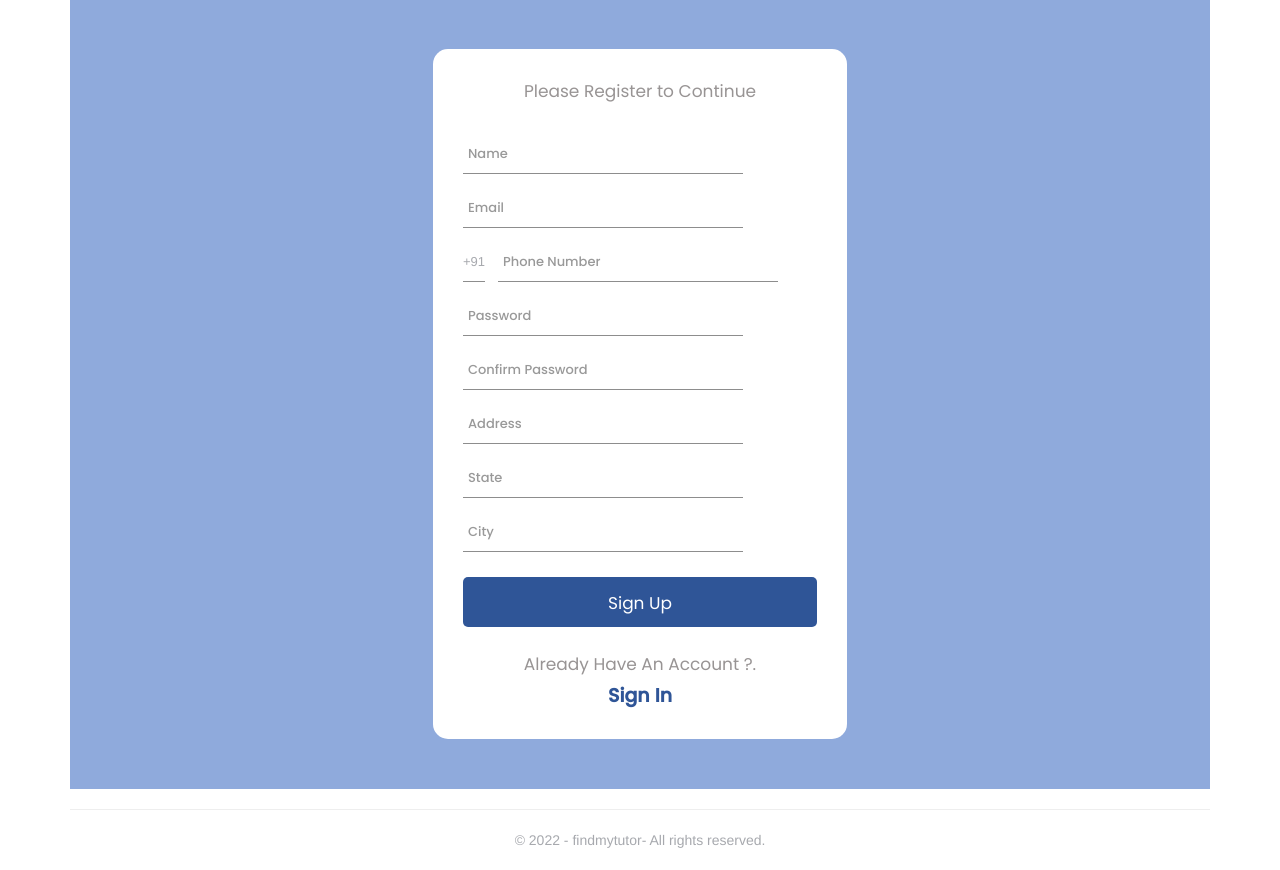
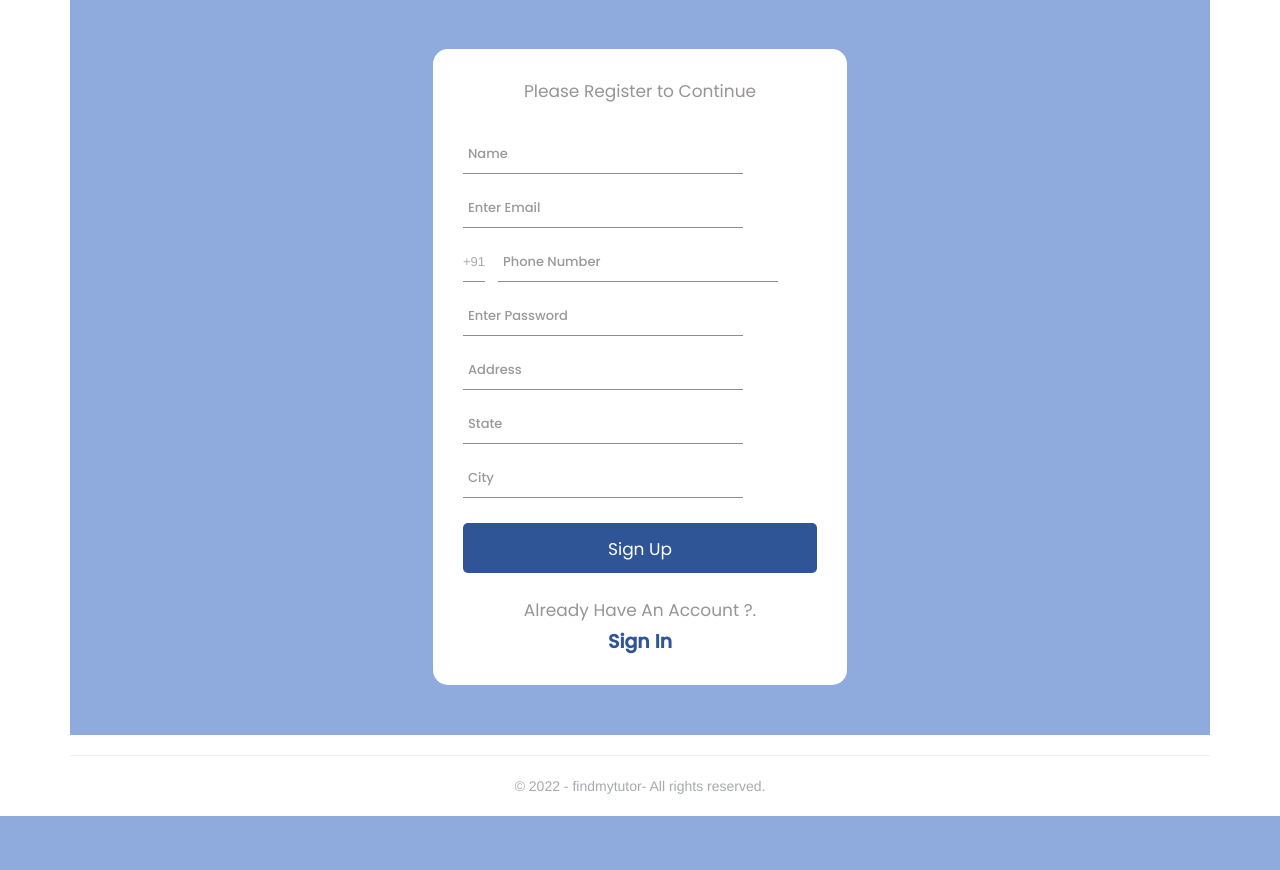
Before and after one commit to Ritika2704/findmytutor, an ASP.NET MVC app: page /Login/RegisterPage in a window 1280 px wide. Shown: the part 51-921 px from the top of the page. After the commit the page ends 867 px from the top, so only its background shows below. Run offline with ASP.NET Core 8 and stand-ins for ASP.NET MVC 5, Linux system fonts and the light colour scheme; the project's own start-up code is not run; a stand-in starts its controllers and pages; some libraries are stand-ins or nearby versions.

Commit message:
added html helpers in register page

```diff
--- a/findmytutor/Views/Login/RegisterPage.cshtml
+++ b/findmytutor/Views/Login/RegisterPage.cshtml
@@ -31,36 +31,45 @@
                 <div id="divRegistermsg" class="alert alert-success" style="display:none; z-index: 1050; position: relative; padding: 5px 10px; margin: 5px 0;">
                     <strong></strong>
                 </div>
+                @*<div class="register-form" id="emailId">*@
+                <center>@Html.ValidationSummary(true, null, new { @class = "text-danger", style = "font-size:20px" })</center>
+                @using (Html.BeginForm("AddUser", "Register", FormMethod.Post, new { @id = "Registerform", @class = "mb-lg", role = "form", enctype = "multipart/form-data" }))
+                {
+                    @Html.AntiForgeryToken()
+            <div class="form-input">
+                @*<input type="text" name="Name" id="Name" class="form-control" placeholder="Name" required>*@
+                @Html.TextBoxFor(m => m.Name, new { @id = "Name", @class = "form-control", @required = "required", @placeholder = "Name", @autocomplete = "off" })
+            </div>
 
-                <div class="register-form" id="emailId">
-                    <form id="Registerform">
                  <div class="form-input">
-                            <input type="text" name="Name" id="Name" class="form-control" placeholder="Name" required>
-                        </div>
-                        <div class="form-input">
-                            <input type="text" name="Email" id="emailid" class="form-control" placeholder="Email" required>
+                @Html.TextBoxFor(m => m.EmailAddress, new { @id = "yourEmail", @class = "form-control", @required = "required", @placeholder = "Enter Email", @autocomplete = "off" })
             </div>
                  <div class="form-input number_in">
-                            <input id="txtMobileNo" type="text" name="MobileNumber" class="form-control" placeholder="Phone Number" required>
+                     @*<input id="txtMobileNo" type="text" name="MobileNumber" class="form-control" placeholder="Phone Number" required>*@
+                     @Html.TextBoxFor(m => m.MobileNumber, new { @id = "txtMobileNo", @class = "form-control", @required = "required", @placeholder = "Phone Number", @autocomplete = "off" })
                      <span>+91</span>
                  </div>
                  <div class="form-input">
-                            <input type="password" name="Password" id="regpass" class="form-control" placeholder="Password" required>
+                     @*<input type = "password" name="Password" id="regpass" class="form-control" placeholder="Password" required>*@
+                     @Html.TextBoxFor(m => m.Password, new { @id = "regpass", @class = "form-control", @required = "required", @placeholder = "Enter Password", @autocomplete = "off", @type = "password" })
+                 </div>
+            @*<div class="form-input">
+                <input id="txtconfrmPassword" type="password" name="confrmPassword" class="form-control" placeholder="Confirm Password">
+                @Html.TextBoxFor(m => m.Password, new { @id = "txtPassword", @class = "form-control", @required = "required", @placeholder = "Enter Password", @autocomplete = "off", @type = "password" })
+            </div>*@
+            <div class="form-input">
+                @*<input type="text" name="Address" id="txtaddress" class="form-control" placeholder="Address" required />*@
+                @Html.TextBoxFor(m => m.Address, new { @id = "txtaddress", @class = "form-control", @required = "required", @placeholder = "Address", @autocomplete = "off", @type = "password" })
             </div>
             <div class="form-input">
-                            <input id="txtconfrmPassword" type="password" name="confrmPassword" class="form-control" placeholder="Confirm Password">
+                <input type = "text" name="State" id="txtstate" class="form-control" placeholder="State" required />
+                @*@Html.DropDownListFor(m=>m.State, new SelectList(),"State", new { @class = "form-co@*ntrol" })*@
             </div>
             <div class="form-input">
-                            <input type="text" name="Address" id="txtaddress" class="form-control" placeholder="Address" required />
-                        </div>
-                        <div class="form-input">
-                            <input type="text" name="State" id="txtstate" class="form-control" placeholder="State" required />
-                        </div>
-                        <div class="form-input">
-                            <input type="text" name="City" id="txtcity" class="form-control" placeholder="City" required />
+                <input type = "text" name="City" id="txtcity" class="form-control" placeholder="City" required />
             </div>
 
-                        <button type="submit" class="lrbtn">Sign Up</button>
+            <button type = "submit" class="lrbtn">Sign Up</button>
             @*<p class="or">
     Or
     </p>*@
@@ -70,10 +79,10 @@
     </ul>*@
             @*<p class="">Already Have An Account ?.<a href="/Login/LoginPage">Sign In</a></p>*@
 <p class="">Already Have An Account ?.@Html.ActionLink("Sign In", "LoginPage", "Login", new { area = "" }, new { @class = "" })</p>
-                    </form>
+}
 </div>
 </div>
-        </div>
+            @*</div>*@
 </section>
 </body>
 </html>
```
Lines whose indentation alone changed are shown as unchanged.
